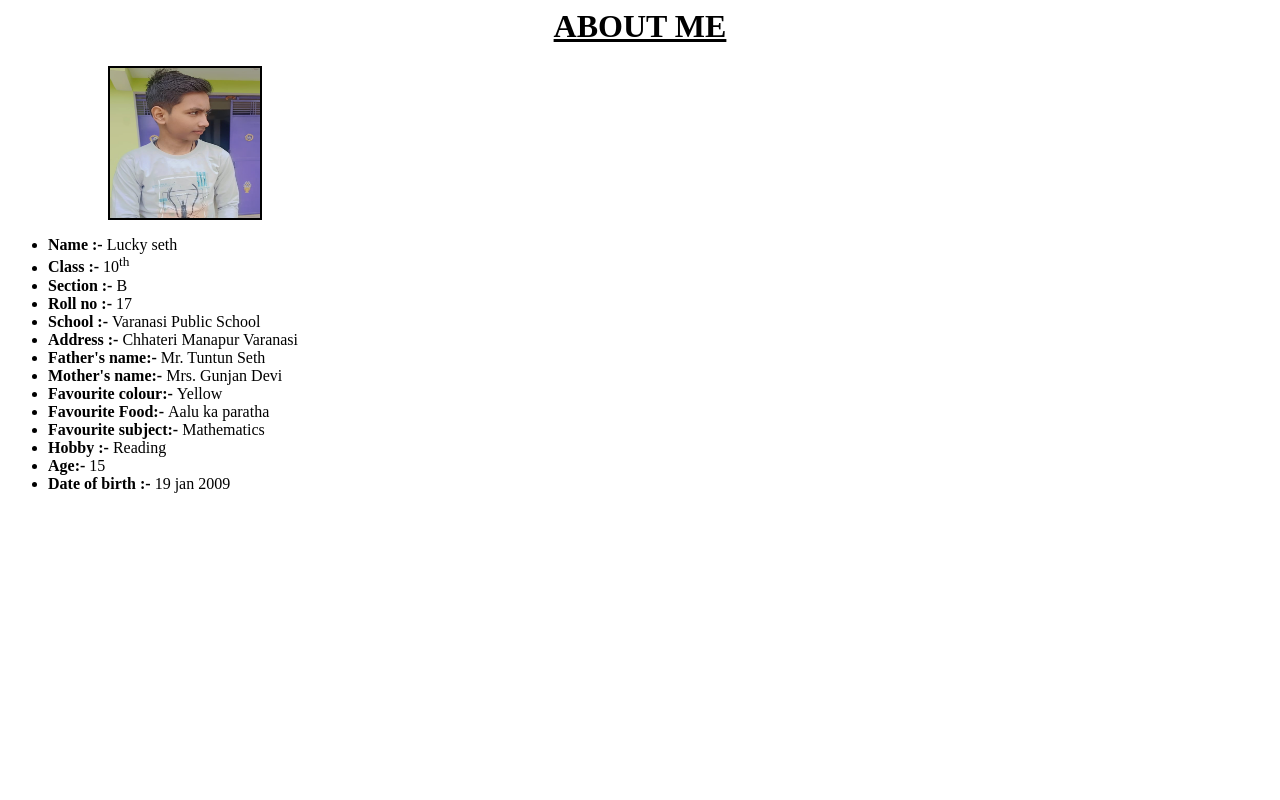
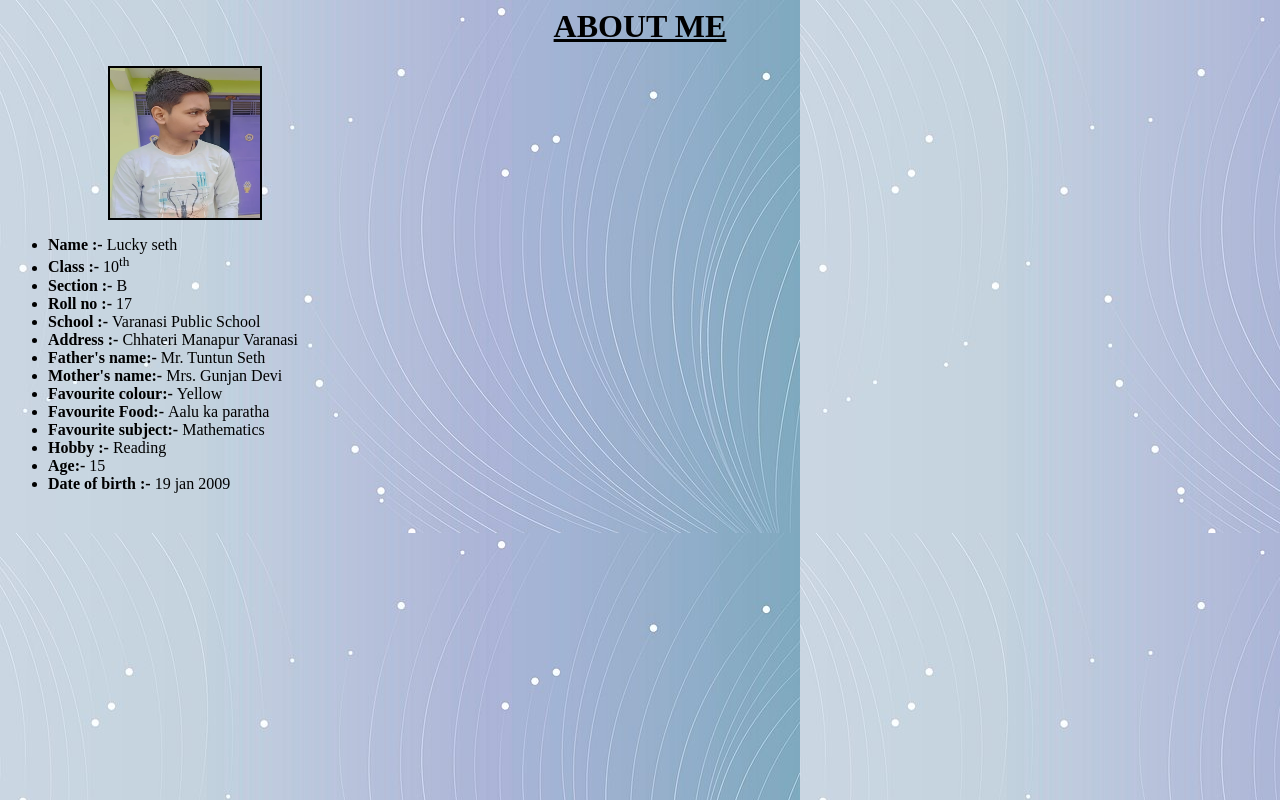
Before and after one commit to luckyseth1/Resume1, a plain HTML site: page About page.html in a window 1280 px wide. Drawn offline with Linux system fonts and the light colour scheme.

```diff
--- a/About page.html
+++ b/About page.html
@@ -2,7 +2,7 @@
     <HEAD>
         <TITLE>About me page</TITLE>
     </HEAD>
-    <BODY Background="file:///storage/emulated/0/computer/bg.png">
+    <BODY Background="czNmcy1wcml2YXRlL3Jhd3BpeGVsX2ltYWdlcy93ZWJzaXRlX2NvbnRlbnQvbHIvcm0zMTQtYWRqLTEwLmpwZw.jpg">
         <H1><CENTER><U>ABOUT ME</U></CENTER></H1>
         <img src="IMG-20240410-WA0011_1.jpg" ALIGN="MIDDLE" BORDER="2" ALT="LUCKY SETH" WIDTH="150" HEIGHT="150" HSPACE="100">
             <UL TYPE ="DISC">
```
